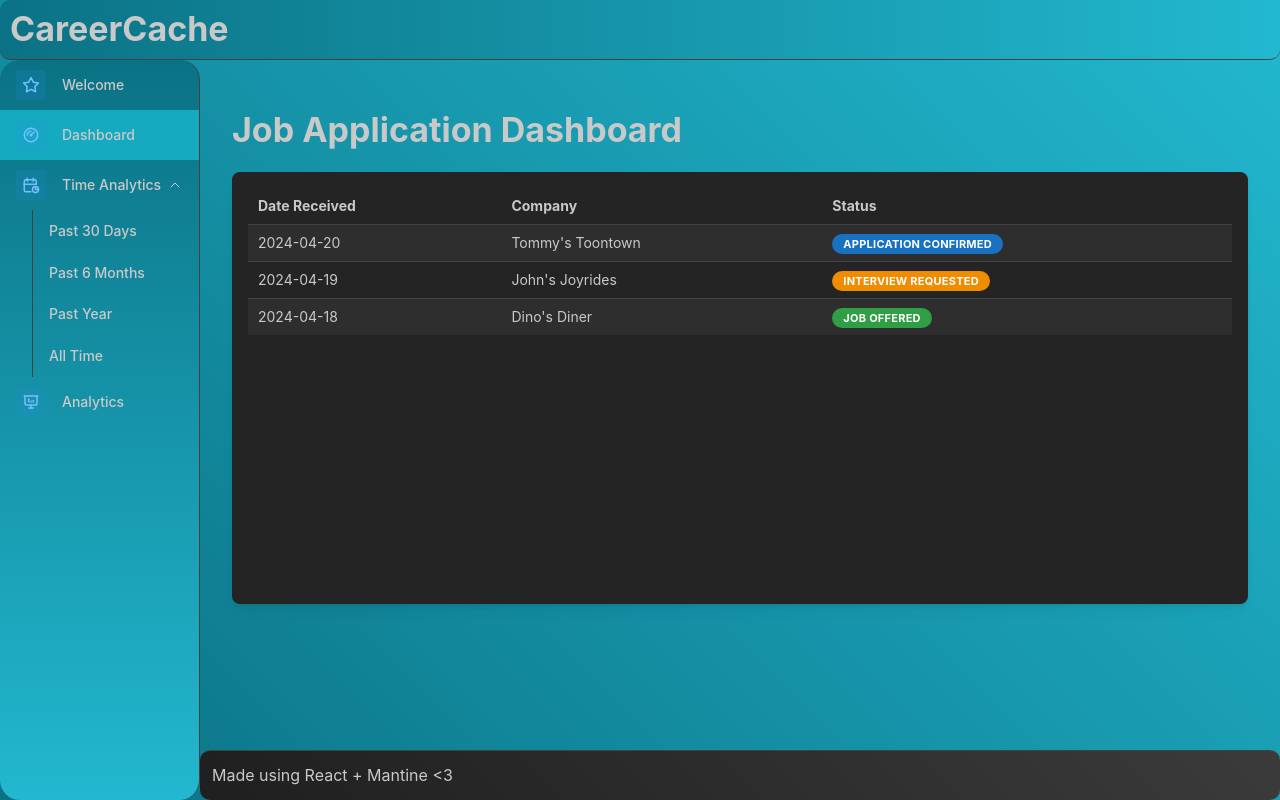
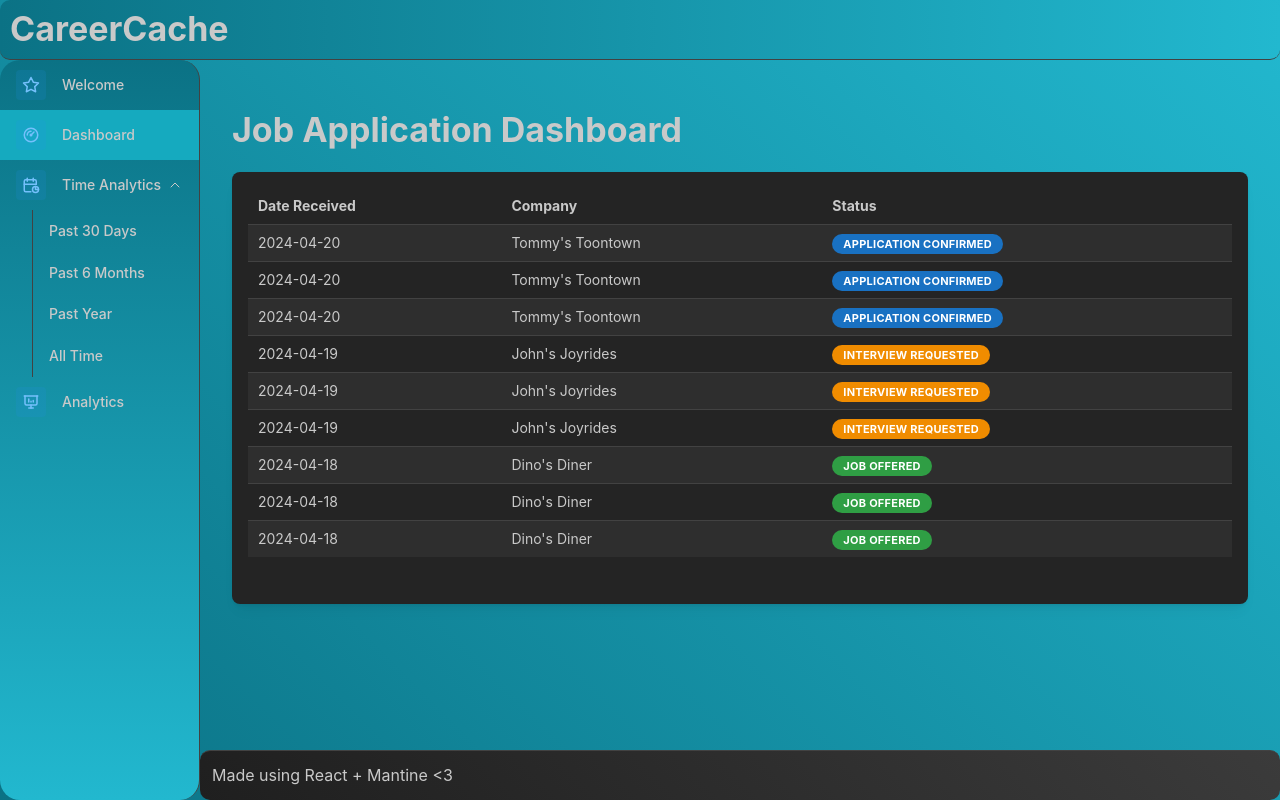
Before and after one commit to AQUAiTE/CareerCache, a React (Vite) app in the folder frontend/: page /dashboard in a window 1280 px wide. Built offline with nearby package versions, Linux system fonts and the light colour scheme.

Commit message:
Duplicated the data to show scrolling

```diff
--- a/frontend/src/dashboard/EmailTable.tsx
+++ b/frontend/src/dashboard/EmailTable.tsx
@@ -13,9 +13,39 @@ const mockData: EmailData[] = [
     status: "APPLICATION CONFIRMED",
   },
   {
+    dateReceived: "2024-04-20",
+    company: "Tommy's Toontown",
+    status: "APPLICATION CONFIRMED",
+  },
+  {
+    dateReceived: "2024-04-20",
+    company: "Tommy's Toontown",
+    status: "APPLICATION CONFIRMED",
+  },
+  {
     dateReceived: "2024-04-19",
     company: "John's Joyrides",
     status: "INTERVIEW REQUESTED",
+  },
+  {
+    dateReceived: "2024-04-19",
+    company: "John's Joyrides",
+    status: "INTERVIEW REQUESTED",
+  },
+  {
+    dateReceived: "2024-04-19",
+    company: "John's Joyrides",
+    status: "INTERVIEW REQUESTED",
+  },
+  {
+    dateReceived: "2024-04-18",
+    company: "Dino's Diner",
+    status: "JOB OFFERED",
+  },
+  {
+    dateReceived: "2024-04-18",
+    company: "Dino's Diner",
+    status: "JOB OFFERED",
   },
   {
     dateReceived: "2024-04-18",
```
